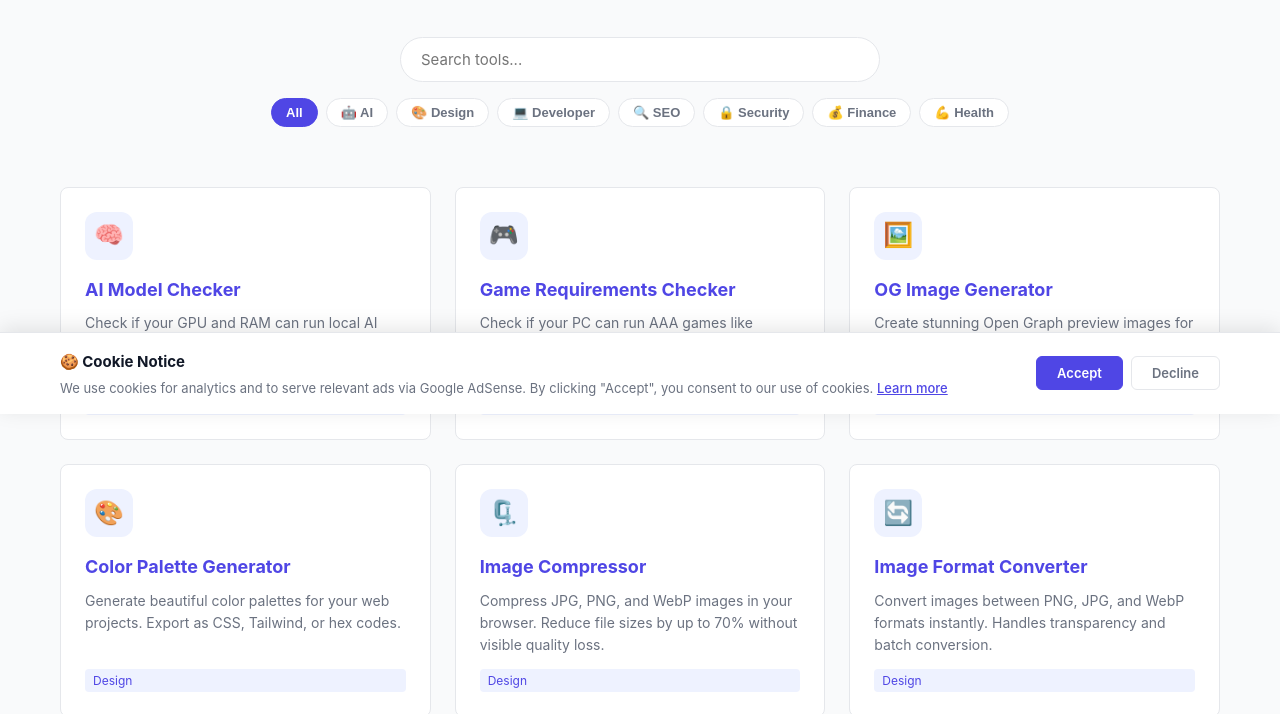
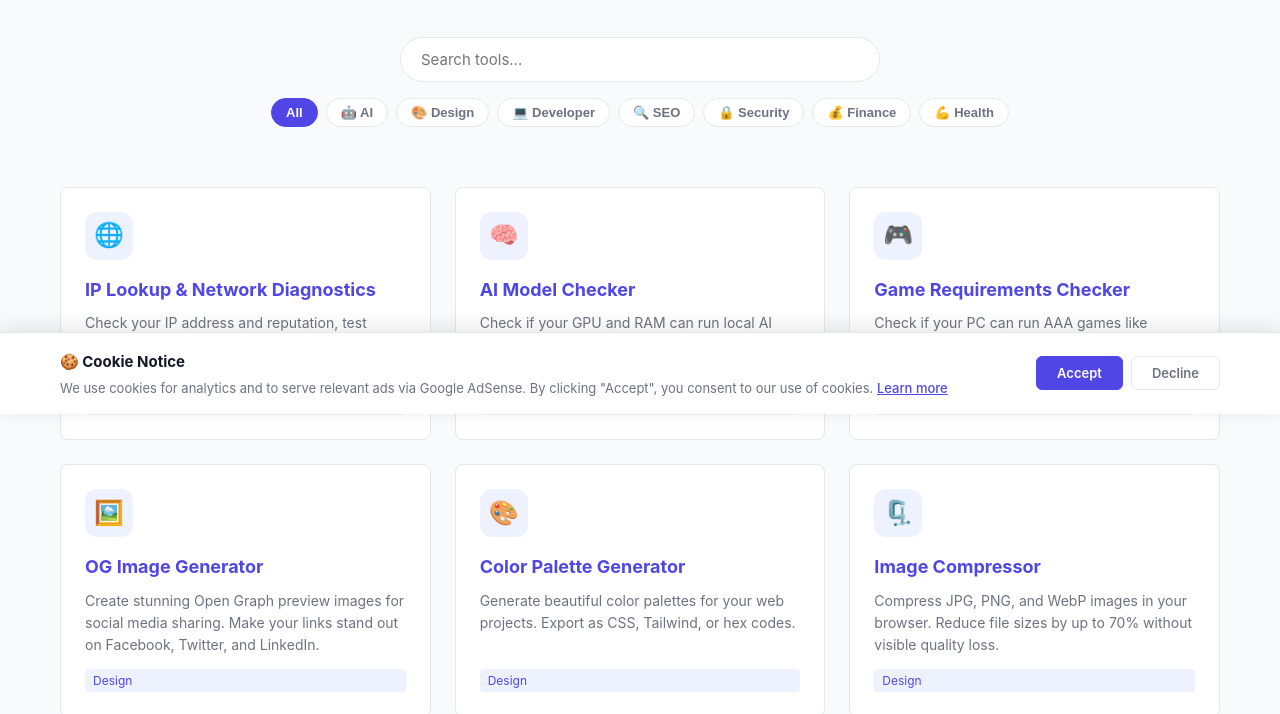
Before and after one commit to ulysis6/toolmixr, an Astro site: page / in a window 1280 px wide. Shown: the part 386-1100 px from the top of the page. Built offline with nearby package versions, Linux system fonts and the light colour scheme; Astro itself is replaced by a stand-in of ours.

Commit message:
feat: 首页首位新增IP工具箱卡片(链接ip.toolmixr.com/?lang=en)，卡片渲染支持外部URL

```diff
--- a/src/pages/index.astro
+++ b/src/pages/index.astro
@@ -2,6 +2,13 @@
 import BaseLayout from '../layouts/BaseLayout.astro';
 
 const tools = [
+  {
+    title: 'IP Lookup & Network Diagnostics',
+    description: 'Check your IP address and reputation, test access to AI services like ChatGPT and Gemini, run global ping tests, and detect WebRTC leaks.',
+    icon: '🌐',
+    url: 'https://ip.toolmixr.com/?lang=en',
+    tag: 'Developer',
+  },
   {
     title: 'AI Model Checker',
     description: 'Check if your GPU and RAM can run local AI models like Qwen 3.6, Gemma 4, Llama 4, and DeepSeek V4.',
@@ -208,7 +215,7 @@ const tools = [
 ];
 ---
 
-<BaseLayout title="Home" description="Free online tools for SEO, finance, development, and more. Mortgage calculator, ROI calculator, JSON formatter, password generator, and 28+ other tools. No signup required.">
+<BaseLayout title="Home" description="30 free online tools for SEO, finance, development, and more. Mortgage calculator, ROI calculator, JSON formatter, password generator, IP lookup and network diagnostics. No signup required.">
 
   <section class="hero">
     <h1>Free Online Web Tools</h1>
@@ -232,7 +239,7 @@ const tools = [
 
   <div class="tools-grid">
     {tools.map((tool) => (
-      <a href={`/${tool.slug}`} class="tool-card" data-tag={tool.tag}>
+      <a href={tool.url ? tool.url : `/${tool.slug}`} class="tool-card" data-tag={tool.tag} target={tool.url ? '_blank' : undefined} rel={tool.url ? 'noopener' : undefined}>
         <div class="icon">{tool.icon}</div>
         <h3>{tool.title}</h3>
         <p>{tool.description}</p>
```
